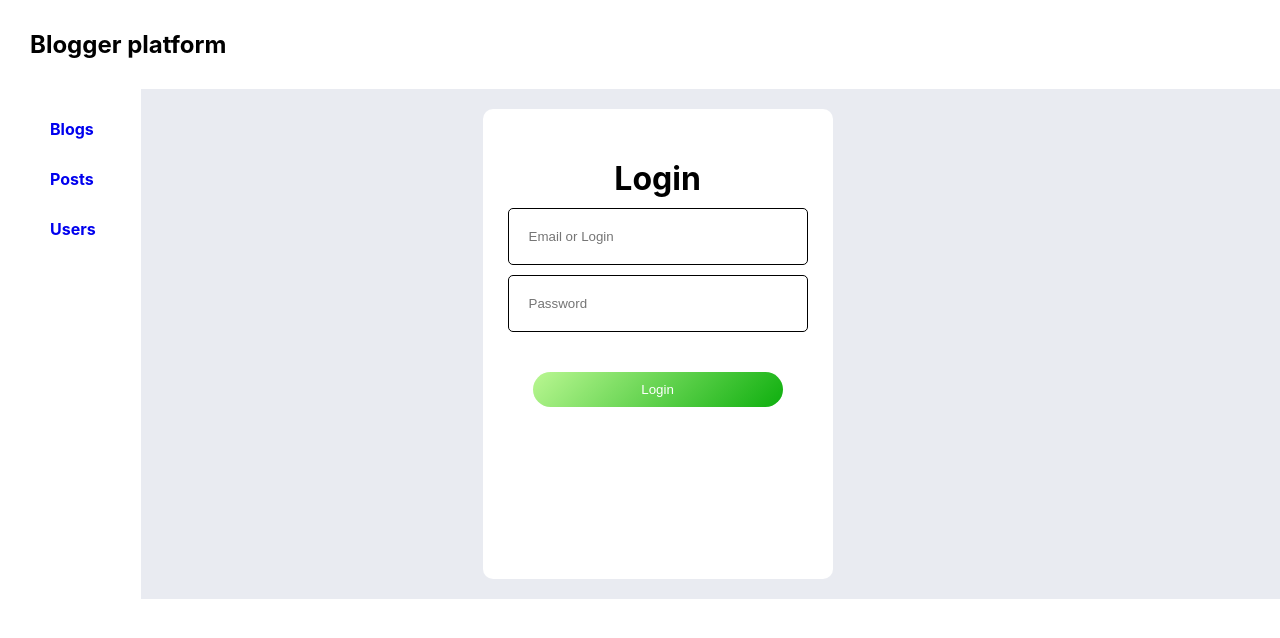
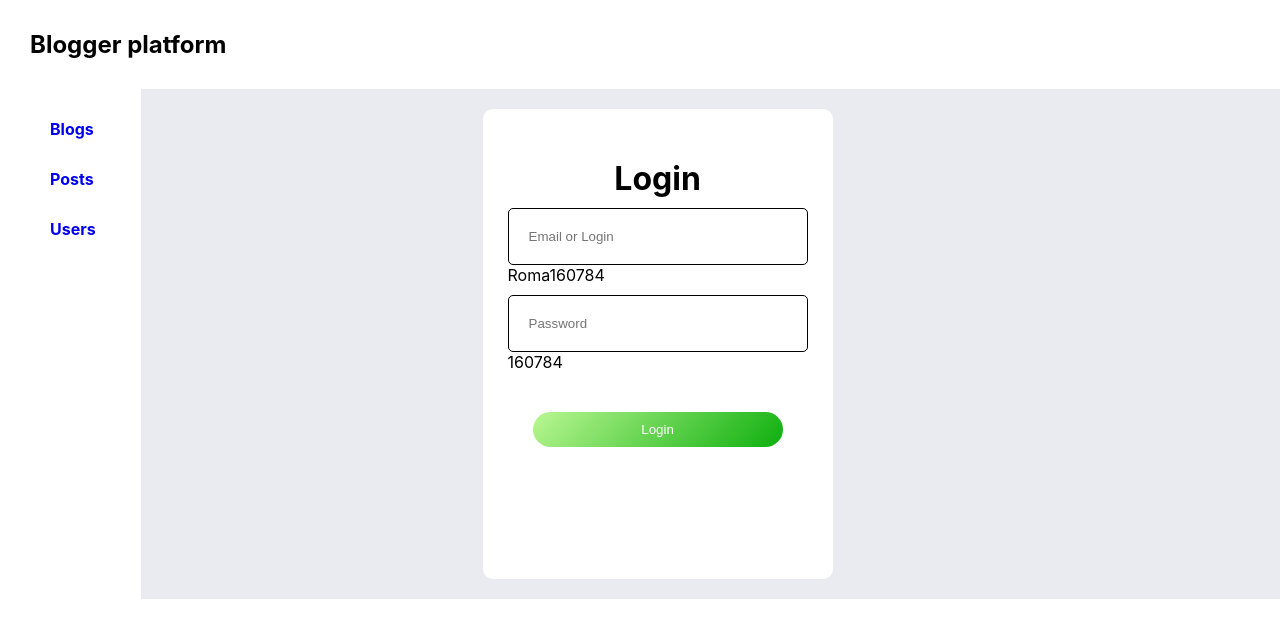
Before and after one commit to Roman160784/blog, a React (Create React App) app: page /login in a window 1280 px wide. Shown: the top 638 px of the page. Built offline with nearby package versions, Linux system fonts and the light colour scheme; no server answers.

Commit message:
Add login and password

```diff
--- a/src/Components/Login/loginPage.tsx
+++ b/src/Components/Login/loginPage.tsx
@@ -44,6 +44,7 @@ export const Login = () => {
                             minLength: { value: 3, message: 'Min Length 3' },
                         })}
                     />
+                    <div>{'Roma160784'}</div>
                 </div>
                 <div>
                     <input type='text' className={st.inputLogin} placeholder={'Password'}
@@ -53,6 +54,7 @@ export const Login = () => {
                             minLength: { value: 6, message: 'Min Length 6' },
                         })}
                     />
+                     <div>{'160784'}</div>
                 </div>
                 <input className={st.buttonLogin} type="submit" value='Login' />
             </form>
```
